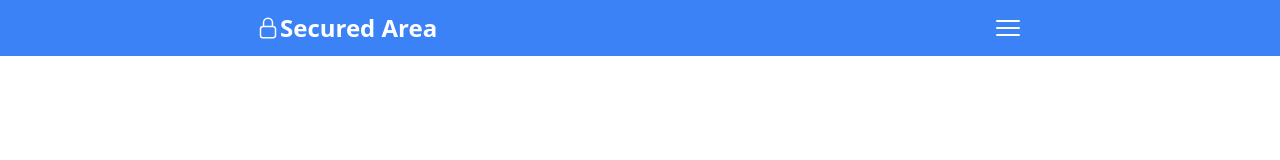
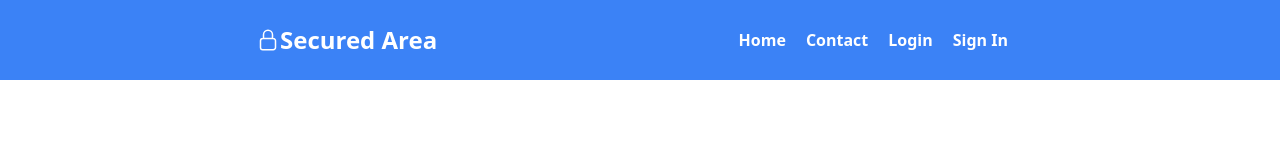
Before and after one commit to tarequr/formTailwind, a website built with Vite: page index.html in a window 1280 px wide. Built offline with nearby package versions, Linux system fonts and the light colour scheme.

Commit message:
core: navbar hover

```diff
--- a/index.html
+++ b/index.html
@@ -25,17 +25,17 @@
             </a>
 
             <nav class="">
-                <button id="mobileIcon" class="text-white text-end flex">
+                <button id="mobileIcon" class="text-white text-end flex sm:hidden">
                     <svg xmlns="http://www.w3.org/2000/svg" fill="none" viewBox="0 0 24 24" stroke-width="1.5" stroke="currentColor" class="size-8">
                         <path stroke-linecap="round" stroke-linejoin="round" d="M3.75 6.75h16.5M3.75 12h16.5m-16.5 5.25h16.5" />
                     </svg>
                 </button>
 
-                <ul id="mainMenu" class="absolute bg-blue-500 w-full left-0 top-10 p-4 text-center hidden">
-                    <li class="mb-2"><a class="text-white font-semibold" href="#">Home</a></li>
-                    <li class="mb-2"><a class="text-white font-semibold" href="#">Contact</a></li>
-                    <li class="mb-2"><a class="text-white font-semibold" href="#">Login</a></li>
-                    <li class="mb-2"><a class="text-white font-semibold" href="#">Sign In</a></li>
+                <ul id="mainMenu" class="absolute bg-blue-500 w-full left-0 top-10 p-4 text-center hidden sm:block sm:relative sm:top-0 sm:flex sm:justify-evenly">
+                    <li class="mb-2 sm:mb-0 sm:ml-5"><a class="text-white font-semibold hover:text-blue-900 hover:transition-colors" href="#">Home</a></li>
+                    <li class="mb-2 sm:mb-0 sm:ml-5"><a class="text-white font-semibold hover:text-blue-900 hover:transition-colors" href="#">Contact</a></li>
+                    <li class="mb-2 sm:mb-0 sm:ml-5"><a class="text-white font-semibold hover:text-blue-900 hover:transition-colors" href="#">Login</a></li>
+                    <li class="mb-2 sm:mb-0 sm:ml-5"><a class="text-white font-semibold hover:text-blue-900 hover:transition-colors" href="#">Sign In</a></li>
                 </ul>
             </nav>
         </div>
```
